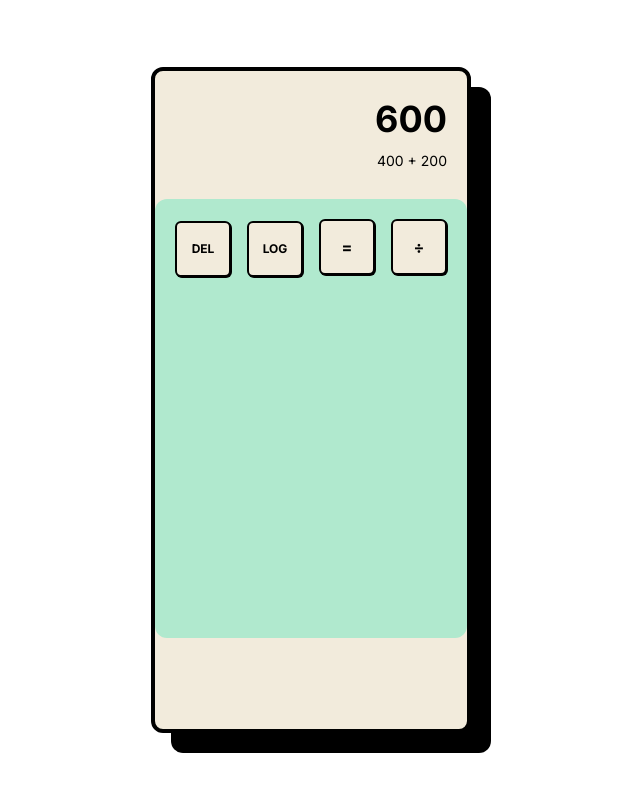
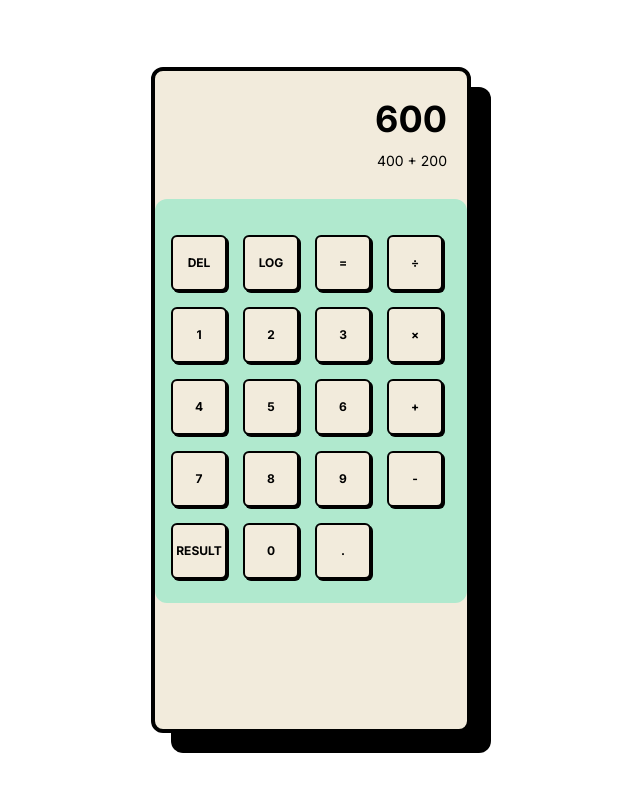
Before and after one commit to AneeqaKhan/Calculator, a Next.js app: page / in a window 1280 px wide. Shown: the top 792 px of the page, without its empty margins (329-969 px from the left). Built offline with nearby package versions, Linux system fonts and the light colour scheme.

Commit message:
Add keys of calculator

```diff
--- a/src/app/page.js
+++ b/src/app/page.js
@@ -1,28 +1,107 @@
-import Image from 'next/image'
+"use client";
+
+import Image from "next/image";
+import { useState } from "react";
 
 export default function Home() {
+  const [keys, setKeys] = useState([
+    {
+      id: 1,
+      title: "DEL",
+    },
+    {
+      id: 2,
+      title: "LOG",
+    },
+    {
+      id: 3,
+      title: "=",
+    },
+    {
+      id: 4,
+      title: "÷",
+    },
+    {
+      id: 5,
+      title: "1",
+    },
+    {
+      id: 6,
+      title: "2",
+    },
+    {
+      id: 7,
+      title: "3",
+    },
+    {
+      id: 8,
+      title: "×",
+    },
+    {
+      id: 9,
+      title: "4",
+    },
+    {
+      id: 10,
+      title: "5",
+    },
+    {
+      id: 11,
+      title: "6",
+    },
+    {
+      id: 12,
+      title: "+",
+    },
+    {
+      id: 13,
+      title: "7",
+    },
+    {
+      id: 14,
+      title: "8",
+    },
+    {
+      id: 15,
+      title: "9",
+    },
+    {
+      id: 16,
+      title: "-",
+    },
+    {
+      id: 17,
+      title: "RESULT",
+    },
+    {
+      id: 18,
+      title: "0",
+    },
+    {
+      id: 19,
+      title: ".",
+    },
+  ]);
   return (
     <main className="h-screen flex items-center justify-center">
       <div className="h-5/6 w-80 bg-yellowish rounded-xl border-4 border-black shadow-[20px_20px_0px_0px_#000000]">
-        <div className='text-right px-5 py-7'>
-          <p className='text-4xl font-bold'>600</p>
-          <p className='text-sm pt-3'>400 + 200</p>
+        <div className="text-right px-5 py-7">
+          <p className="text-4xl font-bold">600</p>
+          <p className="text-sm pt-3">400 + 200</p>
         </div>
-        <div className='bg-seaGreen h-4/6 rounded-xl p-5'>
-          <button className='mr-4 h-14 w-14 bg-yellowish border-2 rounded-md border-black text-xs font-bold shadow-[1px_1px_0px_0px_#000000]'>
-            DEL
-          </button>
-          <button className='mr-4 h-14 w-14 bg-yellowish border-2 rounded-md border-black text-xs font-bold shadow-[1px_1px_0px_0px_#000000]'>
-            LOG
-          </button>
-          <button className='mr-4 h-14 w-14 bg-yellowish border-2 rounded-md border-black text-md font-bold shadow-[1px_1px_0px_0px_#000000]'>
-            =
-          </button>
-          <button className='h-14 w-14 bg-yellowish border-2 rounded-md border-black text-md font-bold shadow-[1px_1px_0px_0px_#000000]'>
-            ÷
-          </button>
+        <div className="bg-seaGreen h-auto rounded-xl pt-5 pl-4 pb-6">
+          {keys.map((item) => {
+            return (
+              <button
+                key={item.id}
+                className="mr-4 mt-4 h-14 w-14 bg-yellowish border-2 rounded-md border-black text-xs font-bold shadow-[2px_2px_0px_0px_#000000]"
+              >
+                {item.title}
+              </button>
+            );
+          })}
         </div>
       </div>
     </main>
-  )
+  );
 }
```
